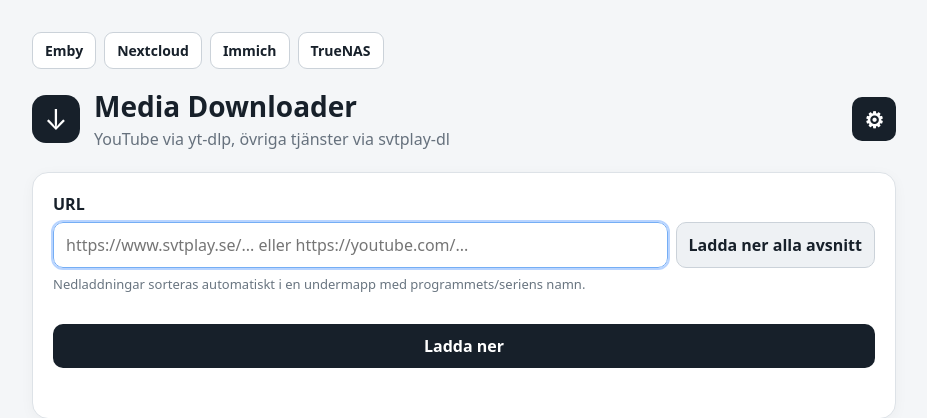
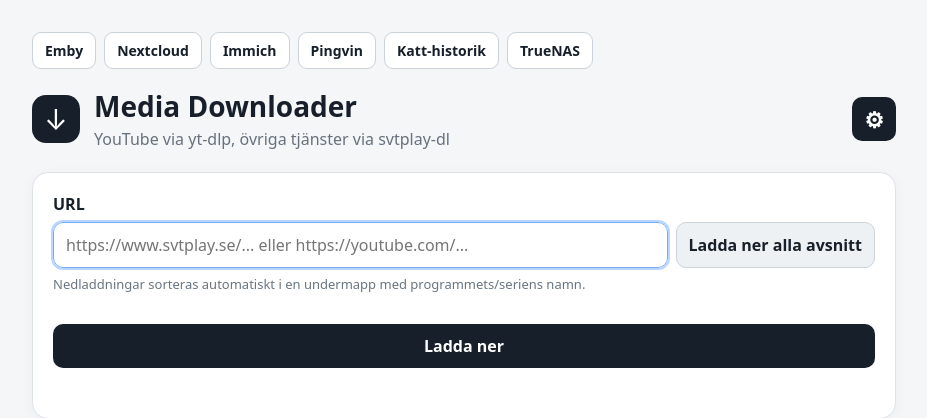
Before and after one commit to OlleLutten/media-downloader, a Flask app: page / in a window 1280 px wide. Shown: the top 418 px of the page, without its empty margins (176-1103 px from the left). Run offline with Flask 3, Linux system fonts and the light colour scheme; data that the repository does not hold is empty; parts of the project's set-up code (start-up, migrations or seed data) failed here and were passed over; some libraries are stand-ins or nearby versions.

Commit message:
Add Pingvin and Katt-historik links to index.html
Added links for Pingvin and Katt-historik to the navigation.

```diff
--- a/templates/index.html
+++ b/templates/index.html
@@ -13,6 +13,8 @@
     <a href="http://192.168.0.140:8096" target="_blank">Emby</a>
     <a href="http://192.168.0.140:30027" target="_blank">Nextcloud</a>
     <a href="http://192.168.0.140:30041" target="_blank">Immich</a>
+    <a href="http://192.168.0.140:3000" target="_blank">Pingvin</a>
+    <a href="http://192.168.0.140:8087" target="_blank">Katt-historik</a>
     <a href="http://192.168.0.140" target="_blank">TrueNAS</a>
   </nav>
 
```
